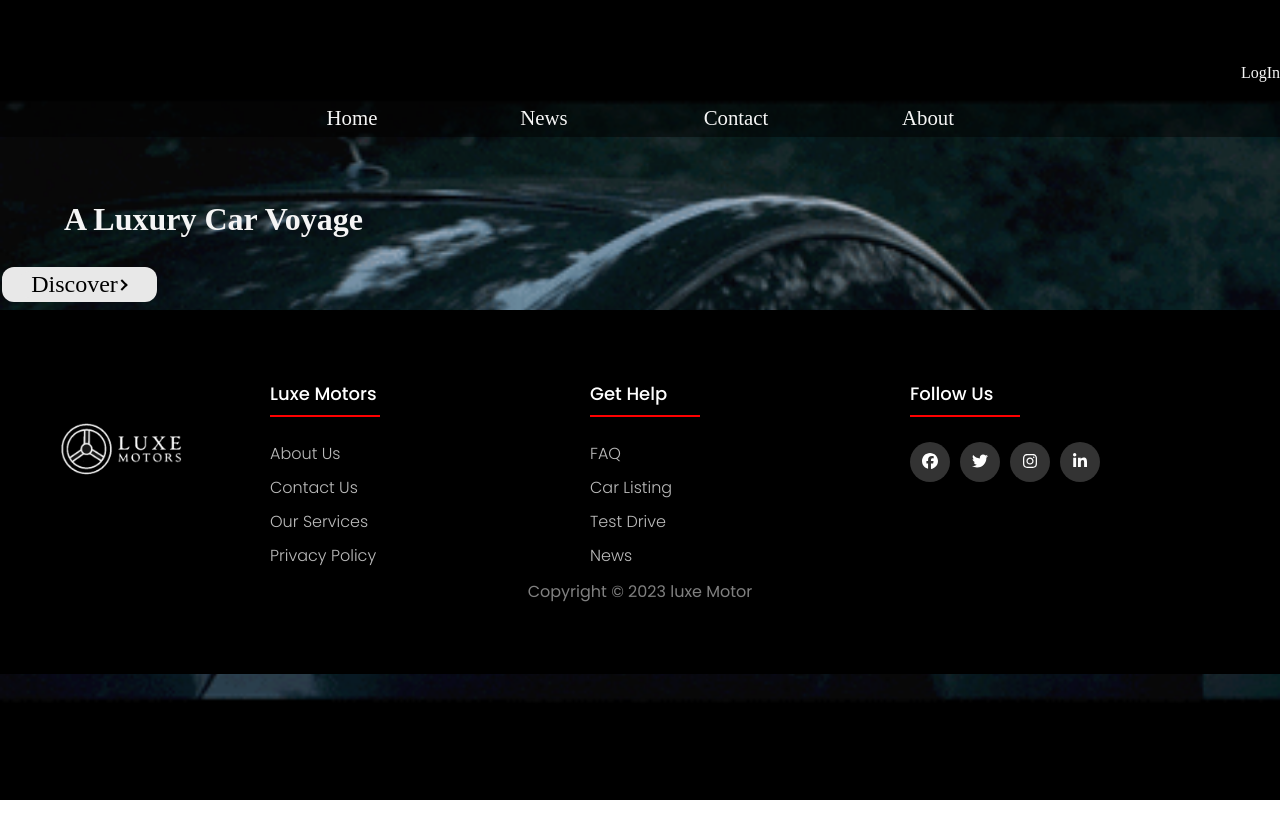
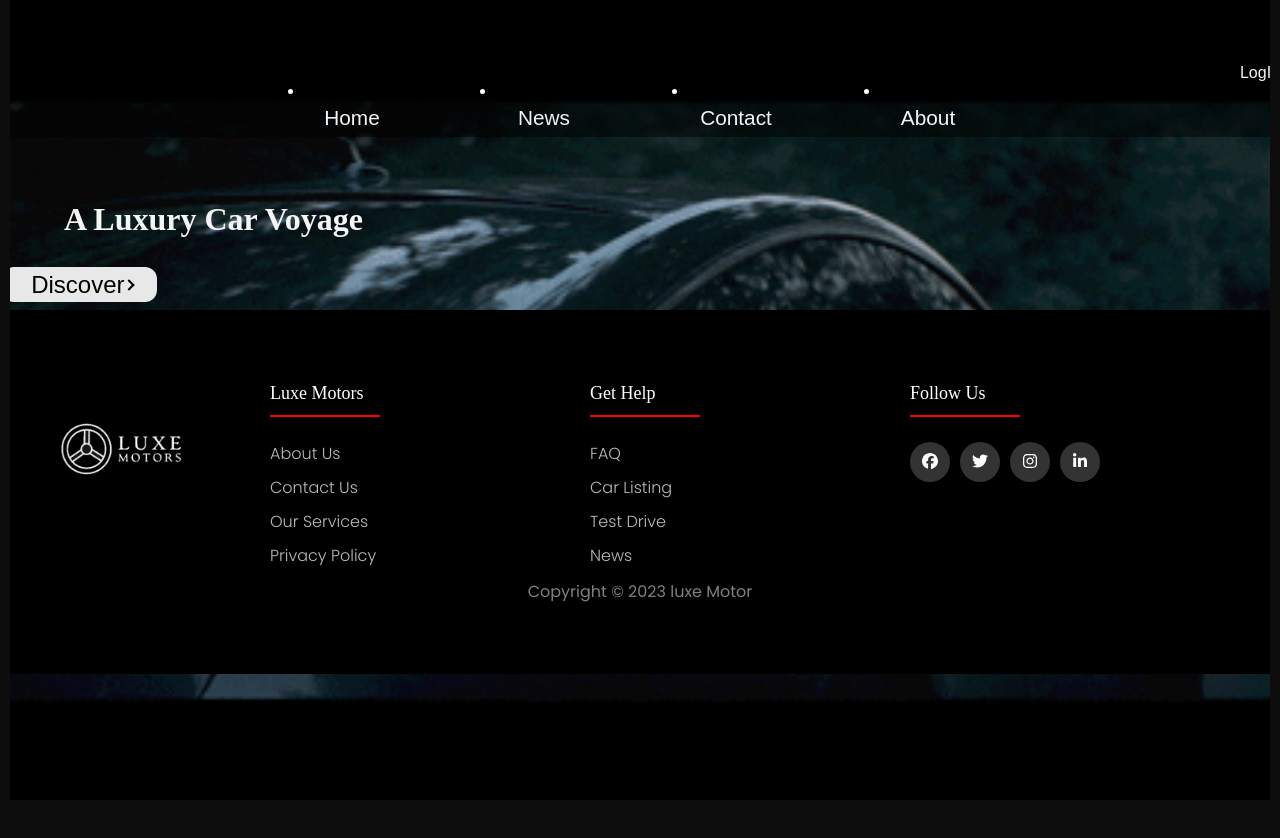
Before and after one commit to bechara-rizk/DealershipTeamOne, a Next.js app: page /home/homescreen in a window 1280 px wide. Shown: the top 838 px of the page. Before the commit the page ends 800 px from the top, so only its background shows below. Built offline with nearby package versions, Linux system fonts and the light colour scheme.

Commit message:
add css imports

```diff
--- a/src/styles/homescreen.css
+++ b/src/styles/homescreen.css
@@ -1,4 +1,4 @@
- /* button for the homescreen to click and redirect  */
+ /*
 button {
     padding: 30px;
     position: absolute;
@@ -6,6 +6,7 @@ button {
     top: 100px;
     background-color: black;
   }
+  button for the homescreen to click and redirect  */
 
 .homeContainer {
   display: flex;
--- a/src/styles/main.css
+++ b/src/styles/main.css
@@ -1,4 +1,4 @@
-@import './auth.css';
+
 @import './homescreen.css';
 @import './Navbar.css';
 @import './Sidebars.css';
@@ -13,8 +13,9 @@
 @import './footer.css';
 @import './EditCarForm.css';
 @import './CarScheduleDashboard.css';
+@import './contactUs.css';
 
-
+/*
 .container {
   display: flex;
   flex-direction: column;
@@ -24,7 +25,7 @@
   border-image-width: 1090px;
   overflow: hidden;
 
-}
+}*/
 
 .photo-strip {
   display: block;
```
